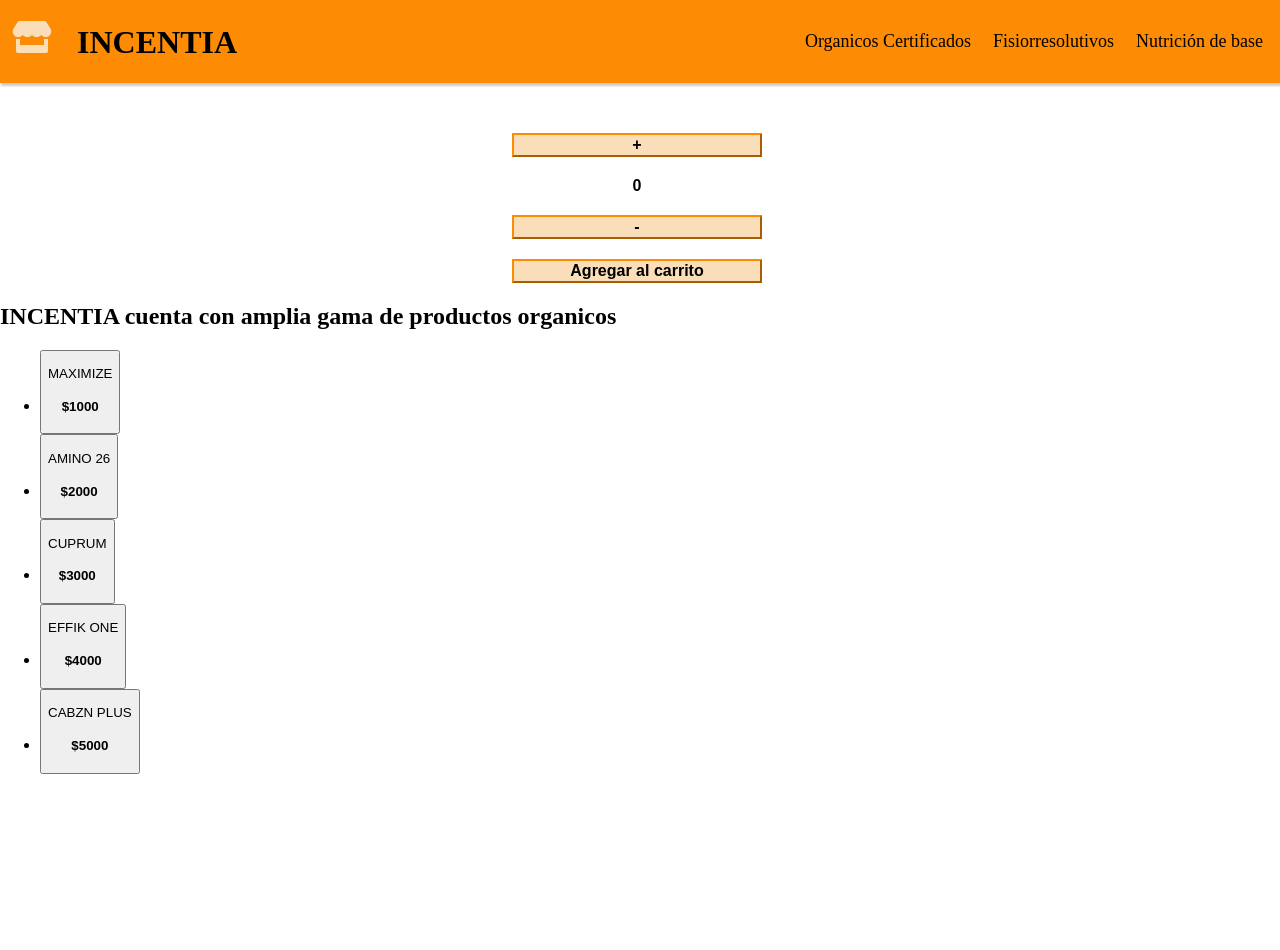
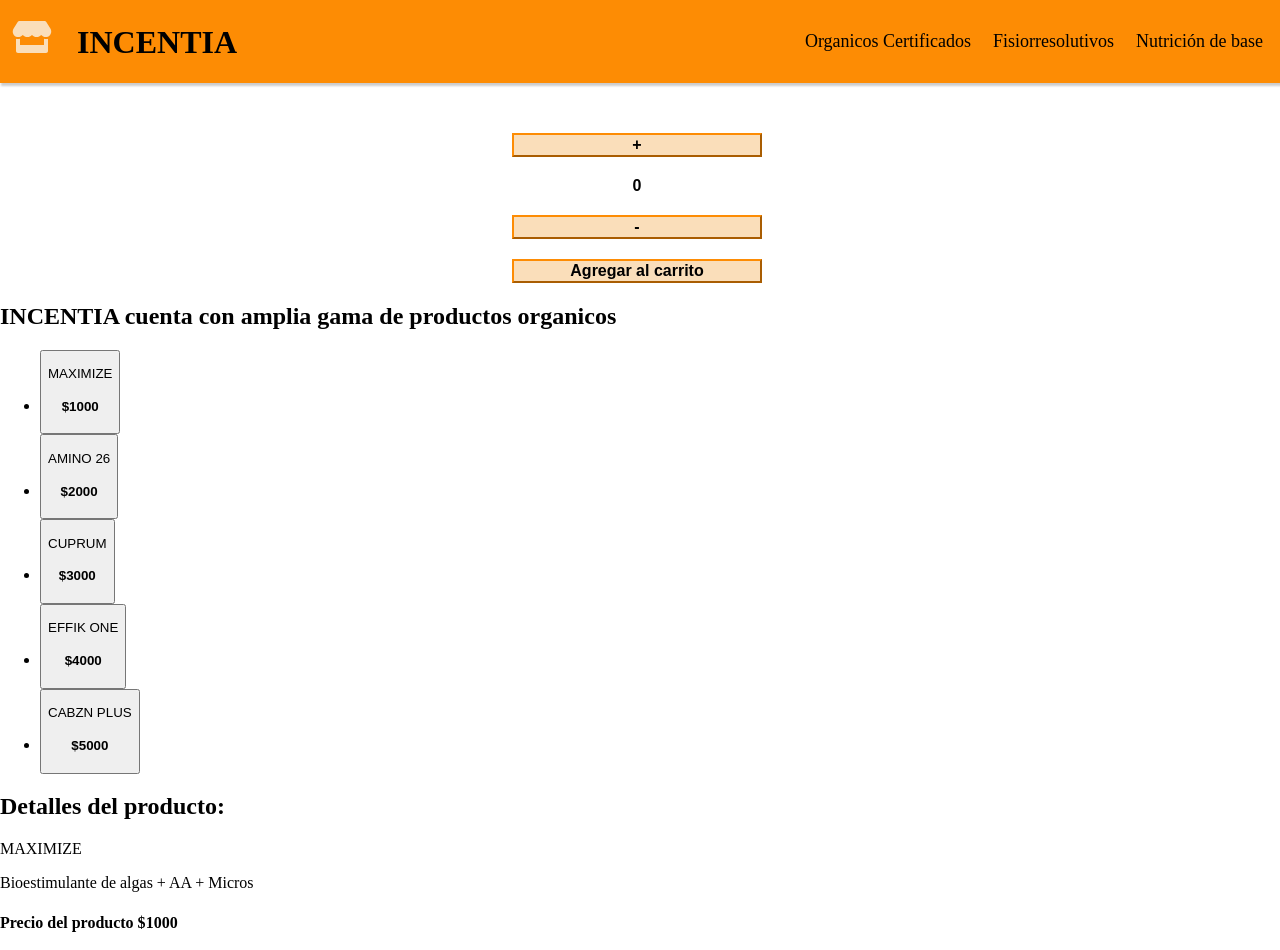
Before and after one commit to Quimey-Zorrilla/Practica-React, a React (Create React App) app: page / in a window 1280 px wide. Shown: the top 950 px of the page. Before the commit the page ends 800 px from the top, so only its background shows below. Built offline with nearby package versions, Linux system fonts and the light colour scheme.

Commit message:
desafio6-mostrar un producto

```diff
--- /dev/null
+++ b/src/componentes/ItemDetail.js
@@ -0,0 +1,16 @@
+const ItemDetail = ({item}) => {
+
+    const {name, copy, price} = item;
+
+    return(
+        <div>
+            <p>{name}</p>
+            <p>{copy}</p>
+            <h4>
+                <span>Precio del producto ${price}</span>
+            </h4>
+        </div>
+    )
+}
+
+export default ItemDetail;
--- /dev/null
+++ b/src/componentes/ItemDetailContainer.js
@@ -0,0 +1,26 @@
+import { useState, useEffect } from 'react';
+import {FaSpinner} from 'react-icons/fa';
+import ItemDetail from './ItemDetail';
+
+const ItemDetailContainer = ({productList}) => {
+
+    const [product, setProduct] = useState ({})
+    const [loading, setLoading] = useState ({})
+
+    useEffect (() => {
+
+        setTimeout (() => {
+            setProduct (productList [0]);
+            setLoading (false);
+        },2000)
+    })
+
+    return (
+        <div>
+            <h2>Detalles del producto:</h2>
+            {loading ? <FaSpinner/> : <ItemDetail item={product}/>}
+        </div>
+    )
+}
+
+export default ItemDetailContainer;
--- a/src/componentes/ItemListContainer.js
+++ b/src/componentes/ItemListContainer.js
@@ -1,6 +1,7 @@
 import ItemCounter from "./ItemCount";
 import ItemList from './ItemList';
 import products from '../products.json';
+import ItemDetailContainer from "./ItemDetailContainer";
 
 const ItemListContainer = ({greetings}) => {
 
@@ -12,10 +13,12 @@
         </div>
         <div>
             <h2>INCENTIA cuenta con amplia gama de productos organicos</h2>
-            <ItemList list={products} />
+            <ItemList list={products}/>
+        </div>
+        <div>
+            <ItemDetailContainer productList={products}/>
         </div>
         </>
-
     )
 }
 
--- a/src/products.json
+++ b/src/products.json
@@ -2,26 +2,31 @@
     {
         "id": "1",
         "name": "MAXIMIZE",
-        "price": 1000
+        "price": 1000,
+        "copy": "Bioestimulante de algas + AA + Micros"
     },
     {
         "id": "2",
         "name": "AMINO 26",
-        "price": 2000
+        "price": 2000,
+        "copy": "AA de origen vegetal + Materia Orgánica"
     },
     {
         "id": "3",
         "name": "CUPRUM",
-        "price": 3000
+        "price": 3000,
+        "copy": "Biocontrol y nutrición"
     },
     {
         "id": "4",
         "name": "EFFIK ONE",
-        "price": 4000
+        "price": 4000,
+        "copy": "Nutrición y Quimioterapia vegetal"
     },
     {
         "id": "5",
         "name": "CABZN PLUS",
-        "price": 5000
+        "price": 5000,
+        "copy": "Fisiorresolutivo"
     }
 ]
```
